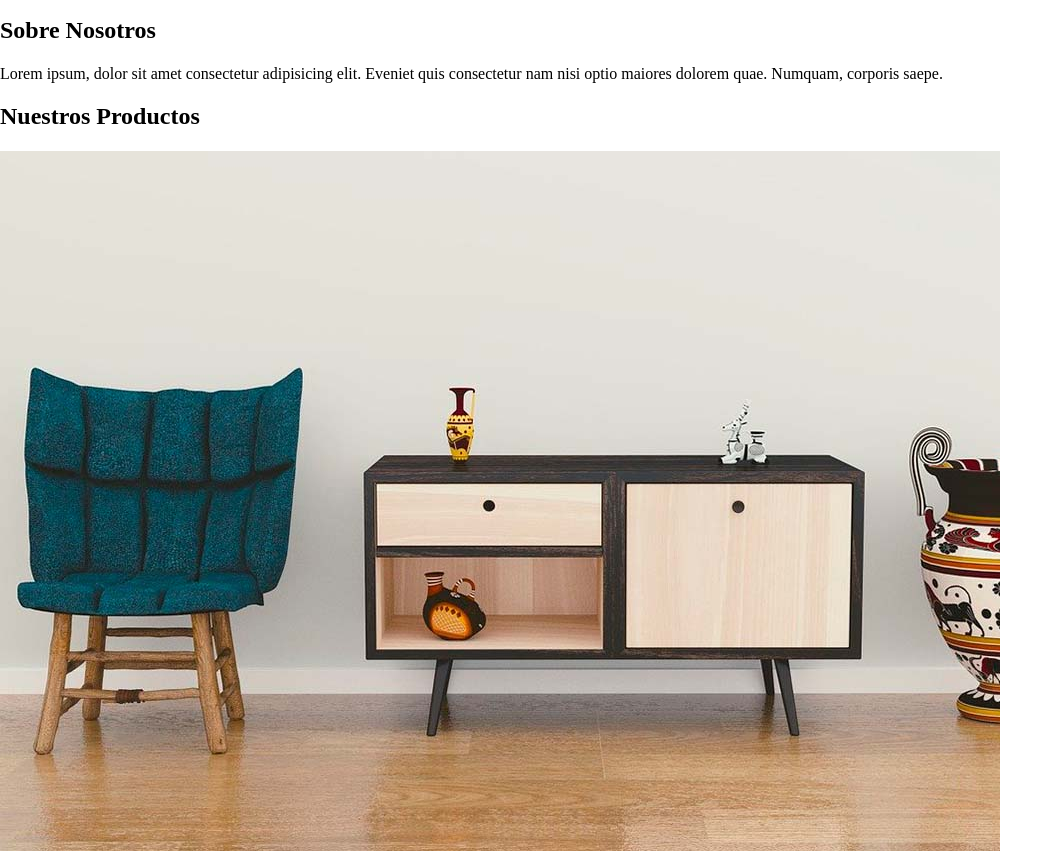
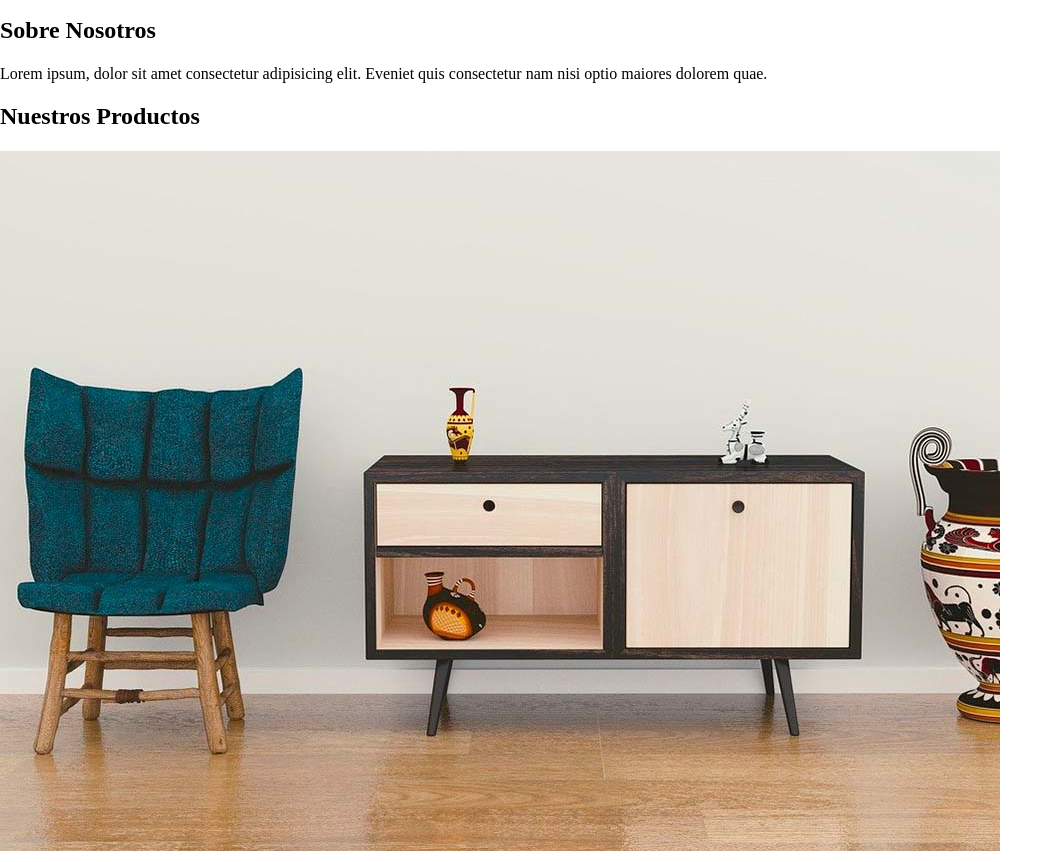
Before and after one commit to juanbecquet/Tienda_Mueble, a plain HTML site: page index.html in a window 1280 px wide. Shown: the part 1096-1958 px from the top of the page, without its empty margins (0-1063 px from the left). Drawn offline with Linux system fonts and the light colour scheme.

Commit message:
modifique el texto de nosotros

```diff
--- a/index.html
+++ b/index.html
@@ -47,7 +47,7 @@
 <section class="sobre-nosotros">
         <div>
             <h2>Sobre Nosotros</h2>
-            <p>Lorem ipsum, dolor sit amet consectetur adipisicing elit. Eveniet quis consectetur nam nisi optio maiores dolorem quae. Numquam, corporis saepe.</p>
+            <p>Lorem ipsum, dolor sit amet consectetur adipisicing elit. Eveniet quis consectetur nam nisi optio maiores dolorem quae.</p>
         </div>
 </section>
 
```
